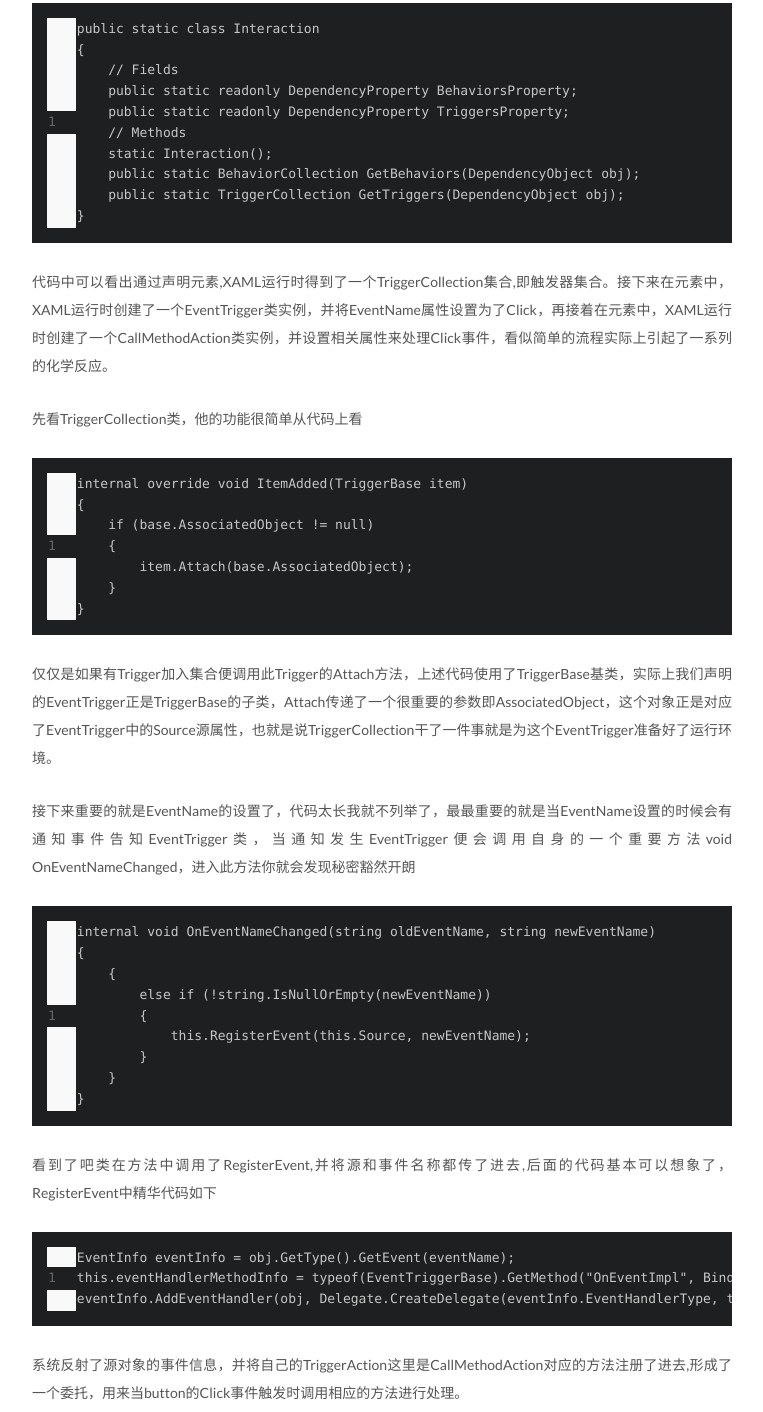
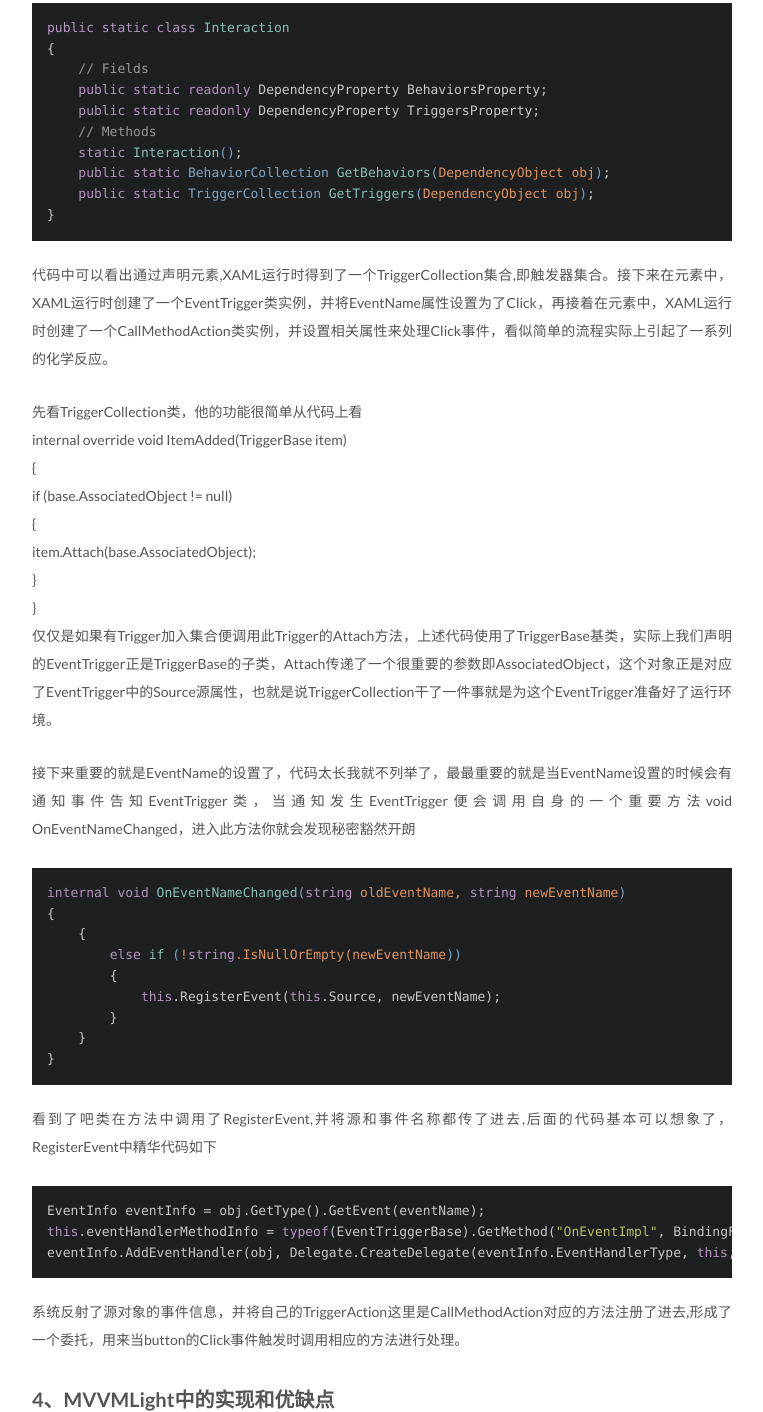
Before and after one commit to gitcore/log, a plain HTML site: page 2015/11/14/mvvm-1/index.html in a window 1280 px wide. Shown: the part 2296-3708 px from the top of the page, without its empty margins (258-1021 px from the left). Drawn offline with Linux system fonts and the light colour scheme; files that its build step writes are made by us from their sources; files whose address does not match are found by name.

Commit message:
edit post

```diff
--- a/2015/11/14/mvvm-1/index.html
+++ b/2015/11/14/mvvm-1/index.html
@@ -59,7 +59,7 @@
 <meta property="og:url" content="http://gitcore.github.io/index/2015/11/14/mvvm-1/index.html">
 <meta property="og:site_name" content="gitcore's blog">
 <meta property="og:description" content="阅读以下内容你需要理解依赖对象、依赖属性、XAML的基本原理和XAML的附加属性。">
-<meta property="og:updated_time" content="2016-02-29T22:02:09.991Z">
+<meta property="og:updated_time" content="2016-02-29T22:40:10.815Z">
 <meta name="twitter:card" content="summary">
 <meta name="twitter:title" content="Blend SDK MVVM实现原理分析前篇">
 <meta name="twitter:description" content="阅读以下内容你需要理解依赖对象、依赖属性、XAML的基本原理和XAML的附加属性。">
@@ -254,13 +254,34 @@
 <p>普通的事件处理声明如下：<br><figure class="highlight"><table><tr><td class="gutter"><pre><span class="line">1</span><br></pre></td><td class="code"><pre><span class="line">&#60;Button Content=&#34;&#30331;&#38470;&#34; Height=&#34;72&#34; HorizontalAlignment=&#34;Left&#34; Margin=&#34;267,411,0,0&#34; x:Name=&#34;button1&#34; VerticalAlignment=&#34;Top&#34; Width=&#34;160&#34; Click=&#34;button1_Click&#34;&#62;</span><br></pre></td></tr></table></figure></p>
 <p>它将button1的click事件的处理程序绑定到code-behind的button1_Click方法，但code-behind代码隐藏技术是一种极其烦杂的界面代码分离技术，实际上它只是微软为了在.net上实现类似vb那种所见即所得编成方式的一种模仿，根本无法很好的组织代码。</p>
 <p>BlendToolkit扩展声明如下：<br><figure class="highlight"><table><tr><td class="gutter"><pre><span class="line">1</span><br></pre></td><td class="code"><pre><span class="line">&#60;Button Content=&#34;&#30331;&#38470;&#34; Height=&#34;72&#34; HorizontalAlignment=&#34;Left&#34; Margin=&#34;267,411,0,0&#34; x:Name=&#34;button1&#34; VerticalAlignment=&#34;Top&#34; Width=&#34;160&#34;&#62;&#10;    &#60;i:Interaction.Triggers&#62;&#10;        &#60;i:EventTrigger EventName=&#34;Click&#34;&#62;&#10;            &#60;ec:CallMethodAction TargetObject=&#34;&#123;Binding ElementName=phoneApplicationPage&#125;&#34; MethodName=&#34;button1_Click&#34; /&#62;&#10;        &#60;/i:EventTrigger&#62;&#10;    &#60;/i:Interaction.Triggers&#62;&#10;&#60;/Button&#62;</span><br></pre></td></tr></table></figure></p>
-<p>这段代码的意思是将button1的click事件的处理方法绑定至phoneApplicationPage.button1_Click方法进行处理，而不是交由code-behind代码处理，看起来比第一段XAML声明复杂了，但实际上它将code-behind这种强耦合关系给解耦了。这样你就可以将事件委托给任何你想要的类进行处理，例如视图模型层中的控制器类或者由视图模型直接处理。<br>那么来看看它是如何实现的，其关键就在于附加属性i:Interaction.Triggers上，i为命名空间，不明白请自行补充相关知识，而Interaction类则是重头戏了，在MSDN里是这样描述附加属性的附加属性的一个用途是允许不同的子元素为实际在父元素中定义的属性指定唯一值，很清楚的告诉你可以为父元素指定值。 而实现是附加属性MSDN里给与的方式则是如下面文字描述：<br>如果您的类将附加属性严格定义为用于其他类型，那么该类不必从 DependencyObject 派生。 但是，如果您遵循使附加属性同时也是一个依赖项属性的整体 WPF 模型，则需要从 DependencyObject 派生。<br>通过声明一个 DependencyProperty 类型的 public static readonly 字段将附加属性定义为一个依赖项属性。 通过使用 RegisterAttached 方法的返回值来定义此字段。 为了遵循命名标识字段及其所表示的属性的已建立 WPF 模式，字段名必须与附加属性名一致，并附加字符串Property。 附加属性提供程序还必须提供静态的 Get属性名 和 Set属性名 方法作为附加属性访问器，否则会导致属性系统无法使用您的附加属性。<br>这就清楚的告诉了我们其实附加属性就是成对出现的静态方法，而使用它们只要类名.方法就可以了，那么下面来看看toolkit里的实现，下面是通过反编译出来的代码：<br>i:Interaction.Triggers元素声明就对应Interaction.GetTriggers方法<br><figure class="highlight"><table><tr><td class="gutter"><pre><span class="line">1</span><br></pre></td><td class="code"><pre><span class="line">public static class Interaction&#10;&#123;&#10;    // Fields&#10;    public static readonly DependencyProperty BehaviorsProperty;&#10;    public static readonly DependencyProperty TriggersProperty;&#10;    // Methods&#10;    static Interaction();&#10;    public static BehaviorCollection GetBehaviors(DependencyObject obj);&#10;    public static TriggerCollection GetTriggers(DependencyObject obj);&#10;&#125;</span><br></pre></td></tr></table></figure></p>
-<p>代码中可以看出通过声明<i:interaction.triggers>元素,XAML运行时得到了一个TriggerCollection集合,即触发器集合。接下来在<i:eventtrigger eventname="Click">元素中，XAML运行时创建了一个EventTrigger类实例，并将EventName属性设置为了Click，再接着在<ec:callmethodaction>元素中，XAML运行时创建了一个CallMethodAction类实例，并设置相关属性来处理Click事件，看似简单的流程实际上引起了一系列的化学反应。</ec:callmethodaction></i:eventtrigger></i:interaction.triggers></p>
-<p>先看TriggerCollection类，他的功能很简单从代码上看<br><figure class="highlight"><table><tr><td class="gutter"><pre><span class="line">1</span><br></pre></td><td class="code"><pre><span class="line">internal override void ItemAdded(TriggerBase item)&#10;&#123;&#10;    if (base.AssociatedObject != null)&#10;    &#123;&#10;        item.Attach(base.AssociatedObject);&#10;    &#125;&#10;&#125;</span><br></pre></td></tr></table></figure></p>
-<p>仅仅是如果有Trigger加入集合便调用此Trigger的Attach方法，上述代码使用了TriggerBase基类，实际上我们声明的EventTrigger正是TriggerBase的子类，Attach传递了一个很重要的参数即AssociatedObject，这个对象正是对应了EventTrigger中的Source源属性，也就是说TriggerCollection干了一件事就是为这个EventTrigger准备好了运行环境。</p>
-<p>接下来重要的就是EventName的设置了，代码太长我就不列举了，最最重要的就是当EventName设置的时候会有通知事件告知EventTrigger类，当通知发生EventTrigger便会调用自身的一个重要方法void OnEventNameChanged，进入此方法你就会发现秘密豁然开朗<br><figure class="highlight"><table><tr><td class="gutter"><pre><span class="line">1</span><br></pre></td><td class="code"><pre><span class="line">internal void OnEventNameChanged(string oldEventName, string newEventName)&#10;&#123;&#10;    &#123;&#10;        else if (!string.IsNullOrEmpty(newEventName))&#10;        &#123;&#10;            this.RegisterEvent(this.Source, newEventName);&#10;        &#125;&#10;    &#125;&#10;&#125;</span><br></pre></td></tr></table></figure></p>
-<p>看到了吧类在方法中调用了RegisterEvent,并将源和事件名称都传了进去,后面的代码基本可以想象了，RegisterEvent中精华代码如下<br><figure class="highlight"><table><tr><td class="gutter"><pre><span class="line">1</span><br></pre></td><td class="code"><pre><span class="line">EventInfo eventInfo = obj.GetType().GetEvent(eventName);&#10;this.eventHandlerMethodInfo = typeof(EventTriggerBase).GetMethod(&#34;OnEventImpl&#34;, BindingFlags.NonPublic | BindingFlags.Instance);&#10;eventInfo.AddEventHandler(obj, Delegate.CreateDelegate(eventInfo.EventHandlerType, this, this.eventHandlerMethodInfo));</span><br></pre></td></tr></table></figure></p>
-<p>系统反射了源对象的事件信息，并将自己的TriggerAction这里是CallMethodAction对应的方法注册了进去,形成了一个委托，用来当button的Click事件触发时调用相应的方法进行处理。</p>
+<p>这段代码的意思是将button1的click事件的处理方法绑定至phoneApplicationPage.button1_Click方法进行处理，而不是交由code-behind代码处理，看起来比第一段XAML声明复杂了，但实际上它将code-behind这种强耦合关系给解耦了。这样你就可以将事件委托给任何你想要的类进行处理，例如视图模型层中的控制器类或者由视图模型直接处理。<br>那么来看看它是如何实现的，其关键就在于附加属性i:Interaction.Triggers上，i为命名空间，不明白请自行补充相关知识，而Interaction类则是重头戏了，在MSDN里是这样描述附加属性的附加属性的一个用途是允许不同的子元素为实际在父元素中定义的属性指定唯一值，很清楚的告诉你可以为父元素指定值。 而实现是附加属性MSDN里给与的方式则是如下面文字描述：<br>如果您的类将附加属性严格定义为用于其他类型，那么该类不必从 DependencyObject 派生。 但是，如果您遵循使附加属性同时也是一个依赖项属性的整体 WPF 模型，则需要从 DependencyObject 派生。<br>通过声明一个 DependencyProperty 类型的 public static readonly 字段将附加属性定义为一个依赖项属性。 通过使用 RegisterAttached 方法的返回值来定义此字段。 为了遵循命名标识字段及其所表示的属性的已建立 WPF 模式，字段名必须与附加属性名一致，并附加字符串Property。 附加属性提供程序还必须提供静态的 Get属性名 和 Set属性名 方法作为附加属性访问器，否则会导致属性系统无法使用您的附加属性。<br>这就清楚的告诉了我们其实附加属性就是成对出现的静态方法，而使用它们只要类名.方法就可以了，那么下面来看看toolkit里的实现，下面是通过反编译出来的代码：<br>i:Interaction.Triggers元素声明就对应Interaction.GetTriggers方法</p>
+<pre><code><span class="keyword">public</span> <span class="keyword">static</span> <span class="keyword">class</span> <span class="title">Interaction</span>
+{
+    <span class="comment">// Fields</span>
+    <span class="keyword">public</span> <span class="keyword">static</span> <span class="keyword">readonly</span> DependencyProperty BehaviorsProperty;
+    <span class="keyword">public</span> <span class="keyword">static</span> <span class="keyword">readonly</span> DependencyProperty TriggersProperty;
+    <span class="comment">// Methods</span>
+    <span class="function"><span class="keyword">static</span> <span class="title">Interaction</span>(<span class="params"></span>)</span>;
+    <span class="function"><span class="keyword">public</span> <span class="keyword">static</span> BehaviorCollection <span class="title">GetBehaviors</span>(<span class="params">DependencyObject obj</span>)</span>;
+    <span class="function"><span class="keyword">public</span> <span class="keyword">static</span> TriggerCollection <span class="title">GetTriggers</span>(<span class="params">DependencyObject obj</span>)</span>;
+}
+</code></pre><p>代码中可以看出通过声明<i:interaction.triggers>元素,XAML运行时得到了一个TriggerCollection集合,即触发器集合。接下来在<i:eventtrigger eventname="Click">元素中，XAML运行时创建了一个EventTrigger类实例，并将EventName属性设置为了Click，再接着在<ec:callmethodaction>元素中，XAML运行时创建了一个CallMethodAction类实例，并设置相关属性来处理Click事件，看似简单的流程实际上引起了一系列的化学反应。</ec:callmethodaction></i:eventtrigger></i:interaction.triggers></p>
+<p>先看TriggerCollection类，他的功能很简单从代码上看<br>    internal override void ItemAdded(TriggerBase item)<br>    {<br>        if (base.AssociatedObject != null)<br>        {<br>            item.Attach(base.AssociatedObject);<br>        }<br>    }<br>仅仅是如果有Trigger加入集合便调用此Trigger的Attach方法，上述代码使用了TriggerBase基类，实际上我们声明的EventTrigger正是TriggerBase的子类，Attach传递了一个很重要的参数即AssociatedObject，这个对象正是对应了EventTrigger中的Source源属性，也就是说TriggerCollection干了一件事就是为这个EventTrigger准备好了运行环境。</p>
+<p>接下来重要的就是EventName的设置了，代码太长我就不列举了，最最重要的就是当EventName设置的时候会有通知事件告知EventTrigger类，当通知发生EventTrigger便会调用自身的一个重要方法void OnEventNameChanged，进入此方法你就会发现秘密豁然开朗</p>
+<pre><code><span class="function"><span class="keyword">internal</span> <span class="keyword">void</span> <span class="title">OnEventNameChanged</span>(<span class="params"><span class="keyword">string</span> oldEventName, <span class="keyword">string</span> newEventName</span>)
+</span>{
+    {
+        <span class="function"><span class="keyword">else</span> <span class="title">if</span> (<span class="params">!<span class="keyword">string</span>.IsNullOrEmpty(newEventName</span>))
+        </span>{
+            <span class="keyword">this</span>.RegisterEvent(<span class="keyword">this</span>.Source, newEventName);
+        }
+    }
+}
+</code></pre><p>看到了吧类在方法中调用了RegisterEvent,并将源和事件名称都传了进去,后面的代码基本可以想象了，RegisterEvent中精华代码如下</p>
+<pre><code>EventInfo eventInfo = obj.GetType().GetEvent(eventName);
+<span class="keyword">this</span>.eventHandlerMethodInfo = <span class="keyword">typeof</span>(EventTriggerBase).GetMethod(<span class="string">"OnEventImpl"</span>, BindingFlags.NonPublic | BindingFlags.Instance);
+eventInfo.AddEventHandler(obj, Delegate.CreateDelegate(eventInfo.EventHandlerType, <span class="keyword">this</span>, <span class="keyword">this</span>.eventHandlerMethodInfo));
+</code></pre><p>系统反射了源对象的事件信息，并将自己的TriggerAction这里是CallMethodAction对应的方法注册了进去,形成了一个委托，用来当button的Click事件触发时调用相应的方法进行处理。</p>
 <h2 id="4、MVVMLight中的实现和优缺点">4、MVVMLight中的实现和优缺点</h2><p>如果你弄清楚了上文所描述代码调用关系，那么你就能很容易理解此模式实现的关键，在MVVMLight库中，其EventToCommand正是继承了TriggerAction类型，它只是简单的用WPF中的Command模式扩展了Blend SDK的工作机制。而这种基于附加属性的扩展方式正是几乎所有的MVVM库的核心工作方式。<br>从实现方式上可以看出，MVVMLight优点明显，彻底解耦整个系统，界面不必关心具体业务方式，使整个项目可以并行执行，即美工作美工，程序只要最后将业务绑定至界面即可。<br>缺点也很明显，从代码上看，微软的官方实现最大的弊端是强事件模式，当源和处理者生存周期不一致时委托部分将会造成内存泄露，影响应用程序性能和稳定性。</p>
 </span>
 
```
Also changed, not shown: index.html (+9 -0 lines).
